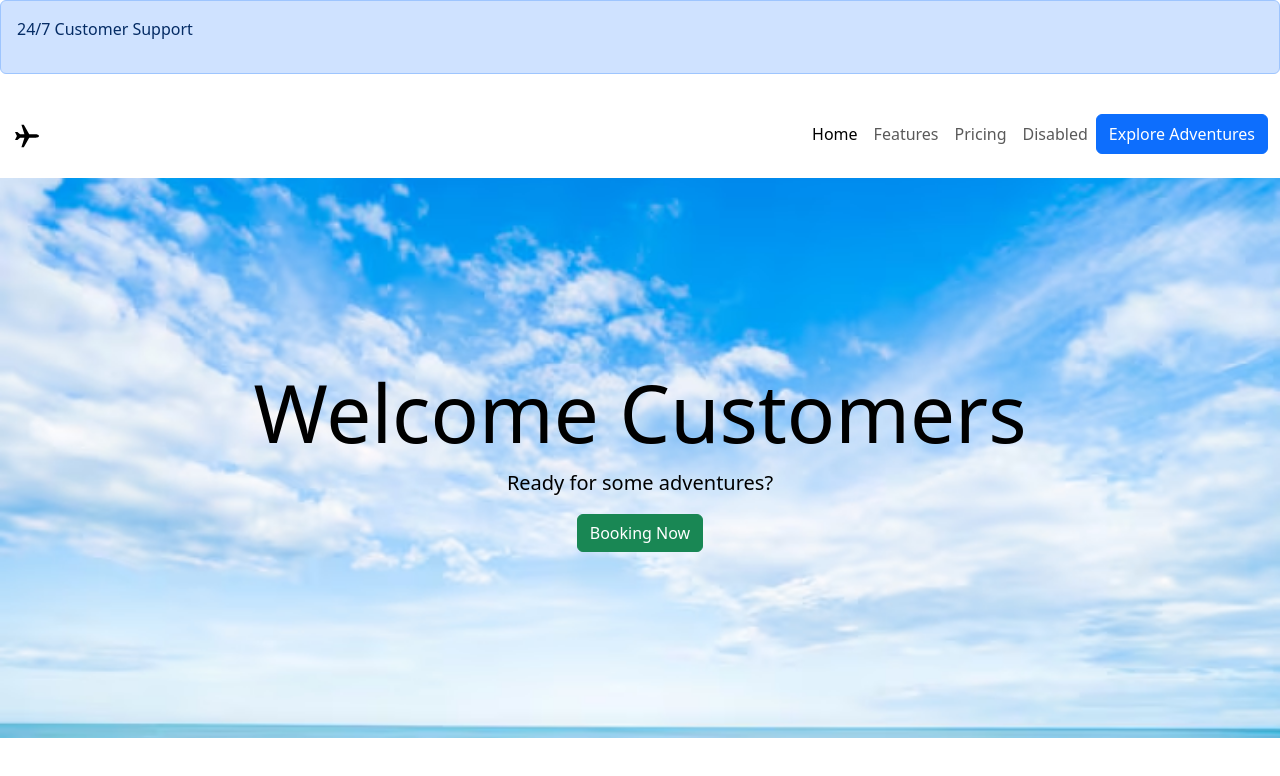
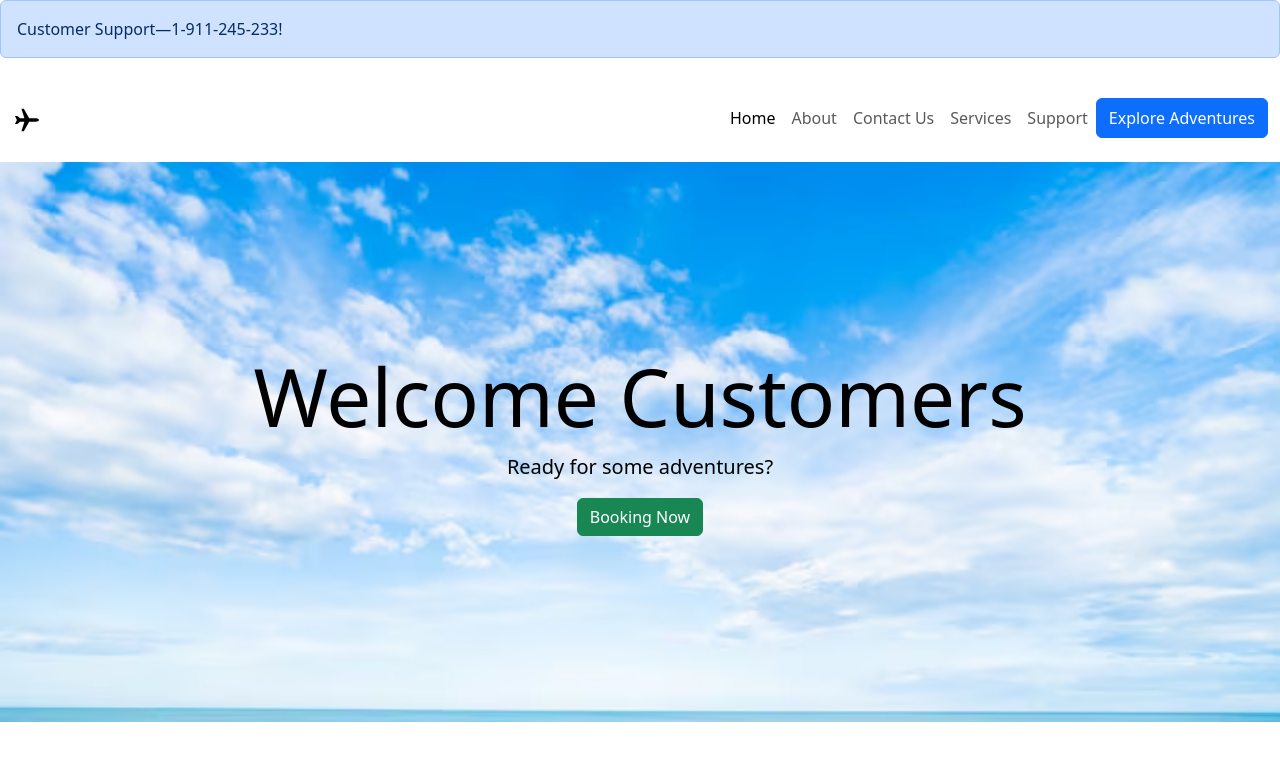
Before and after one commit to 1403-Phong/dsn1713-020-week5-header-navigation, a plain HTML site: page index.html in a window 1280 px wide. Drawn offline with nearby package versions, Linux system fonts and the light colour scheme.

Commit message:
Update index.html

```diff
--- a/index.html
+++ b/index.html
@@ -9,8 +9,8 @@
 </head>
 <body>
     <header>
-     <div class="alert alert-primary align-items-center" role="alert">
-<p>24/7 Customer Support </p>
+     <div class="alert alert-primary" role="alert">
+  Customer Support—1-911-245-233!
 </div>
 
     <header class="py-3">
@@ -31,13 +31,16 @@
           <a class="nav-link active" aria-current="page" href="#">Home</a>
         </li>
         <li class="nav-item">
-          <a class="nav-link" href="#">Features</a>
+          <a class="nav-link" href="#">About</a>
         </li>
         <li class="nav-item">
-          <a class="nav-link" href="#">Pricing</a>
+          <a class="nav-link" href="#">Contact Us</a>
         </li>
         <li class="nav-item">
-          <a class="nav-link" href="#">Disabled</a>
+          <a class="nav-link" href="#">Services</a>
+        </li>
+        <li class="nav-item">
+          <a class="nav-link" href="#">Support</a>
         </li>
         <button type="button" class="btn btn-primary">Explore Adventures</button>
       </ul>
```
